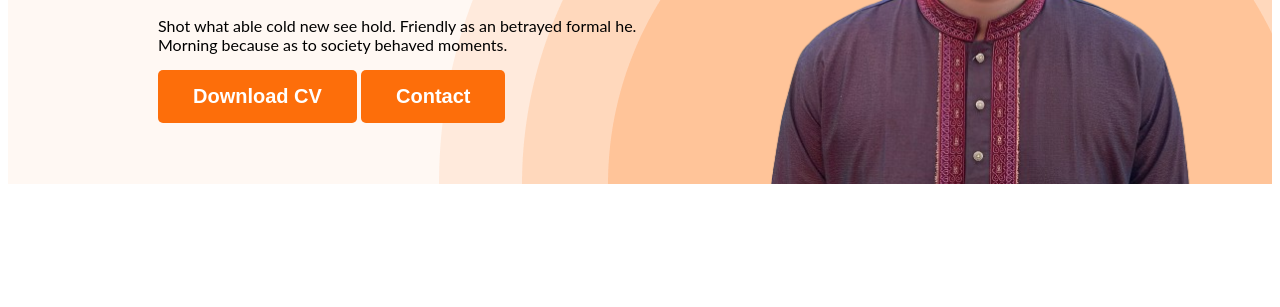
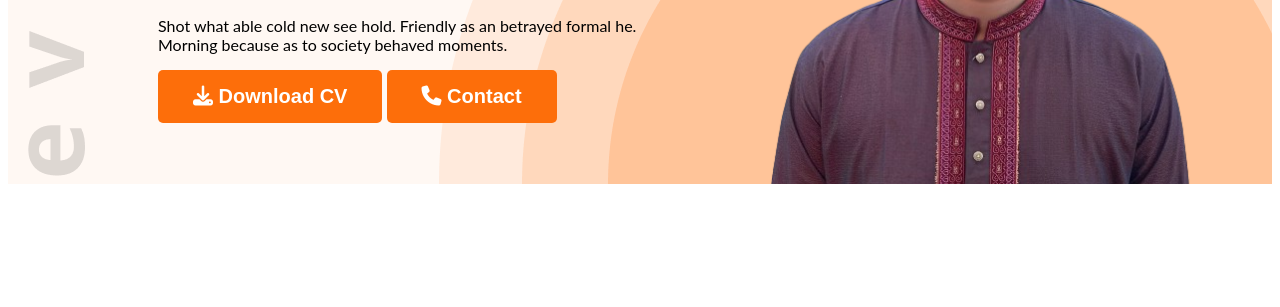
Before and after one commit to kamrulseo91/web-developer-portfolio, a plain HTML site: page index.html in a window 1280 px wide. Shown: the part 493-800 px from the top of the page. Drawn offline with Linux system fonts and the light colour scheme.

Commit message:
added download and call icon

```diff
--- a/index.html
+++ b/index.html
@@ -10,6 +10,7 @@
     <link href="https://fonts.googleapis.com/css2?family=Open+Sans:wght@800&display=swap" rel="stylesheet">
 
     <link rel="stylesheet" href="styles/portfolio.css">
+    <script src="https://kit.fontawesome.com/11e0499b65.js" crossorigin="anonymous"></script>
 
 </head>
 
@@ -29,8 +30,8 @@
                 <h1 class="banner-title">Mary Hardy</h1>
                 <p class="banner-description">Shot what able cold new see hold. Friendly as an betrayed formal he.
                     Morning because as to society behaved moments.</p>
-                <button class="btn-primary">Download CV</button>
-                <button class="btn-primary">Contact</button>
+                <button class="btn-primary"> <i class="fa-solid fa-download"></i> Download CV</button>
+                <button class="btn-primary"><i class="fa-solid fa-phone"></i> Contact</button>
             </div>
             <img class="profile-pic" src="images/Kamrul.png" alt="">
         </div>
@@ -157,7 +158,7 @@
                 </div>
             </div>
             <div class="download-cv">
-                <button class="btn-primary">Download CV</button>
+                <button class="btn-primary"> <i class="fa-solid fa-download"></i> Download CV</button>
             </div>
 
         </section>
--- a/styles/portfolio.css
+++ b/styles/portfolio.css
@@ -66,9 +66,9 @@ nav a {
 /* header related styles */
 .header {
     background-color: #fff8f3;
-    background-image: url('../images/header_bg.png');
+    background-image: url('../images/header_bg.png'), url('../images/developer.png');
     background-repeat: no-repeat;
-    background-position: bottom right;
+    background-position: bottom right, top left;
 }
 
 .banner {
```
